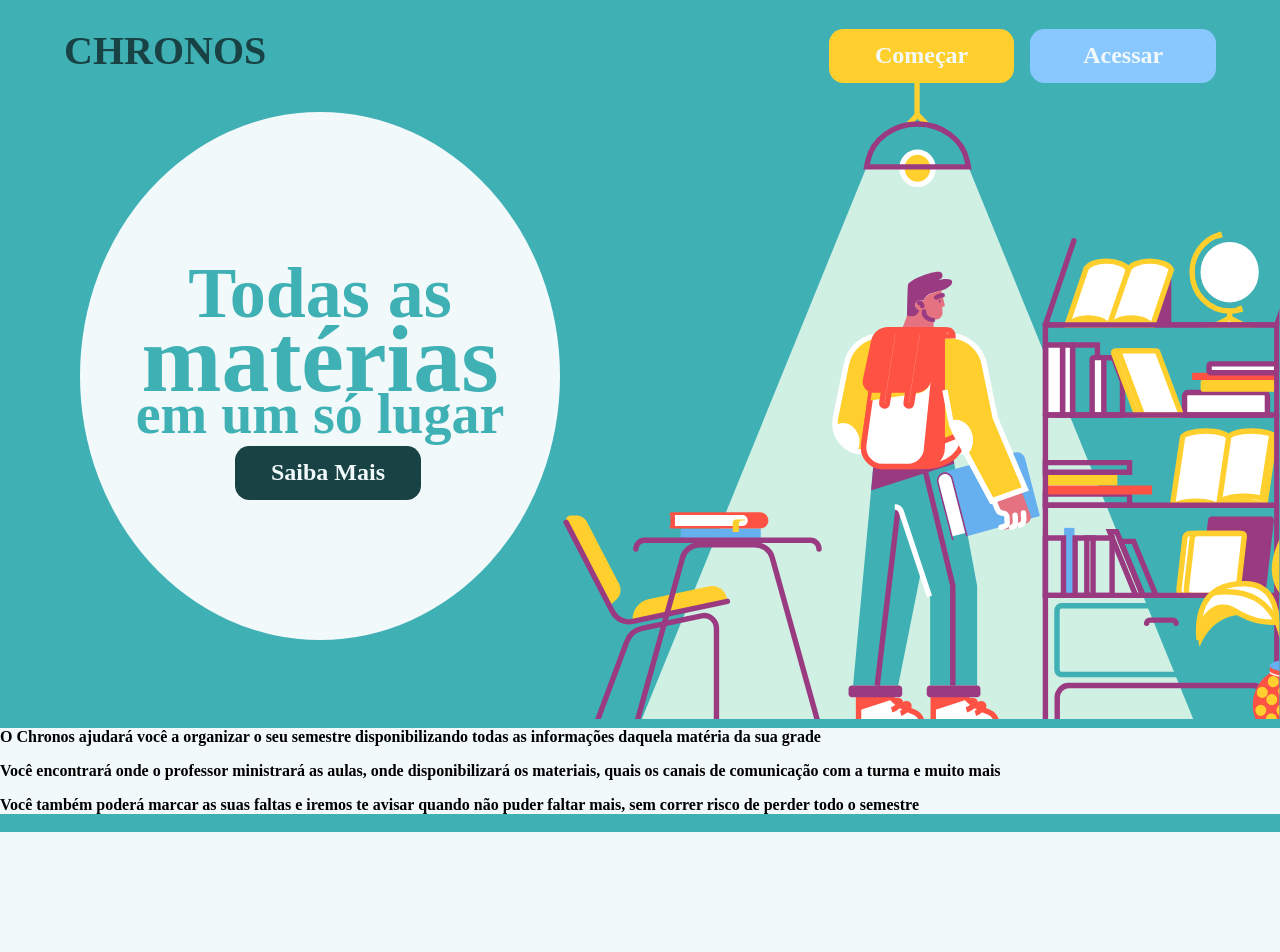
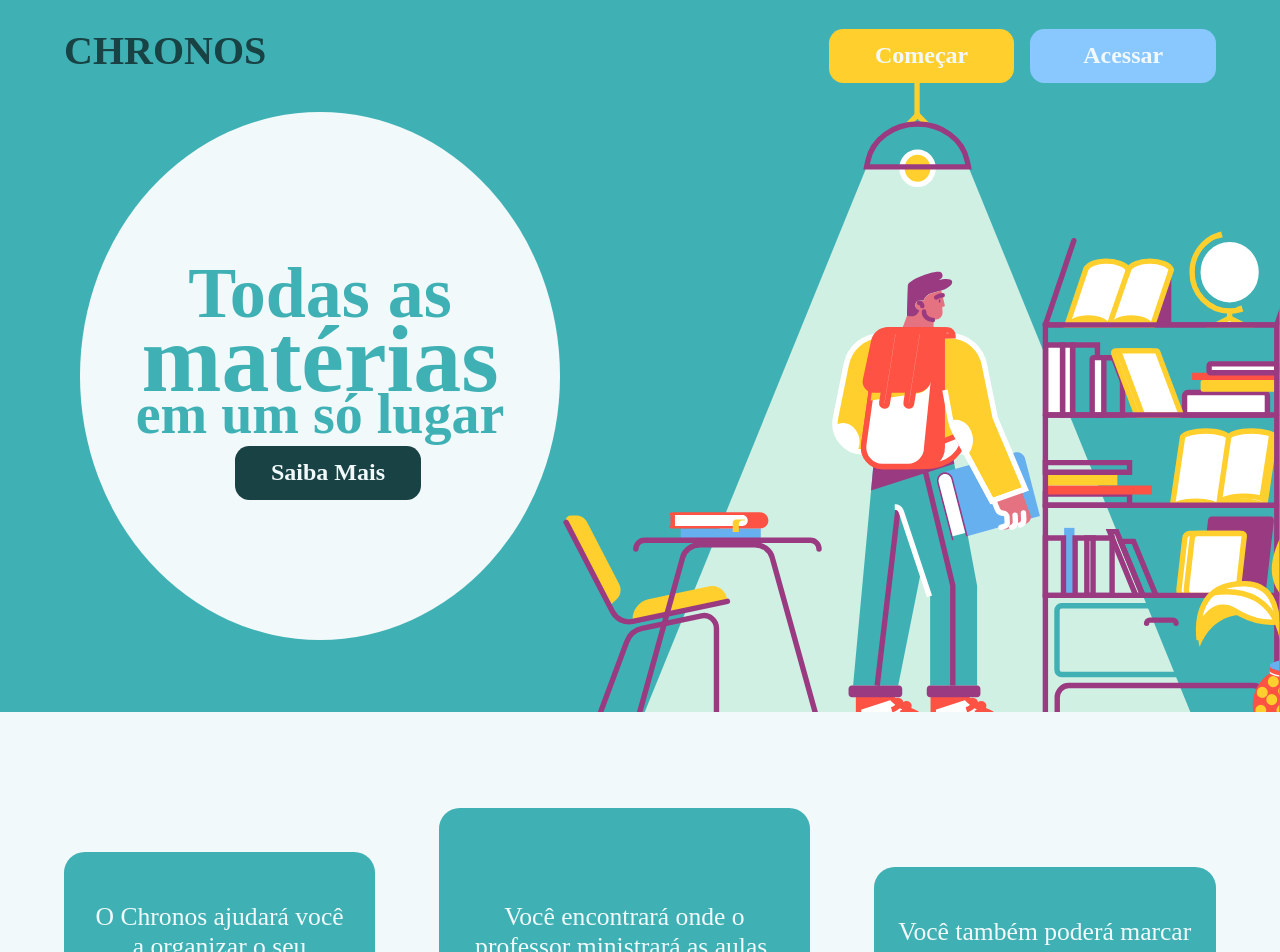
Before and after one commit to ProExpertREQ/Chronos, a React app: page / in a window 1280 px wide. Shown: the top 952 px of the page. Built offline with nearby package versions, Linux system fonts and the light colour scheme; a web font is replaced by a local one.

Commit message:
:arrow_up: Update ReadMore styles

```diff
--- a/src/components/ReadMore/styles.js
+++ b/src/components/ReadMore/styles.js
@@ -6,8 +6,50 @@ export const Container = styled.section`
   background-color: ${colors.white};
   position: relative;
   top: -7.5rem;
+  display: flex;
+  justify-content: center;
+  align-items: center;
+  font-size: 1.6rem;
+  font-weight: 500;
+  color: ${colors.white};
+  margin: 0;
+  height: 35rem;
 
-  h1{
+  section{
+    border-radius: 1.3rem;
+    background-color: ${colors.main};
+    display: flex;
+    justify-content: center;
+    align-items: center;
+    text-align: center;
+    padding: 1.5rem;
+    transition: 0.5s;
+
+    :hover {
+      transform: scale(1.05);
+    }
+  }
+
+  .feature-1 {
+    margin: 0 4rem 0 4rem;
+  }
+
+  .feature-2 {
     margin: 0;
+    height: 20rem;
+  }
+
+  p {
+    cursor: default;
+
+    ::-moz-selection {
+      color: ${colors.white};
+      background: transparent;
+    }
+
+    ::selection {
+      color: ${colors.white};
+      background: transparent;
+    }
   }
 `;
```
